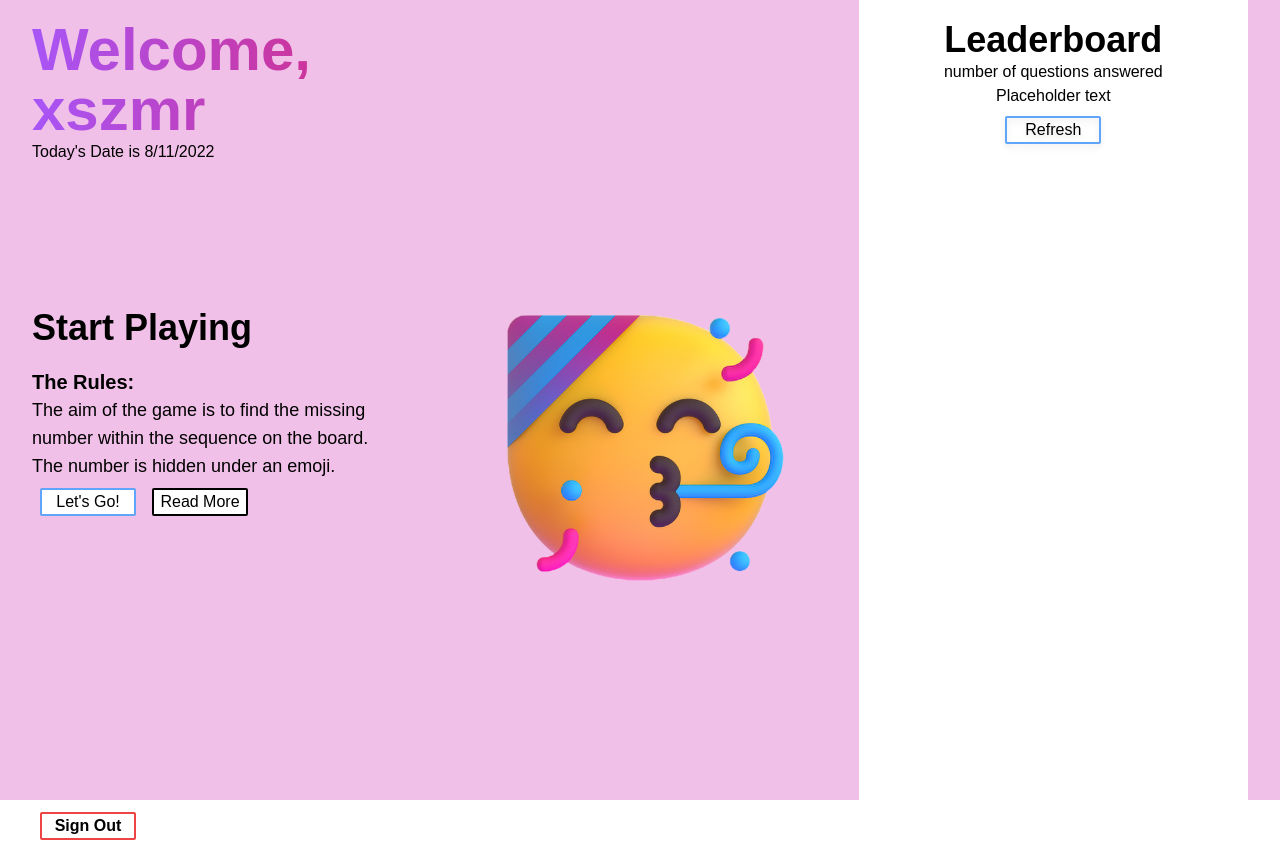
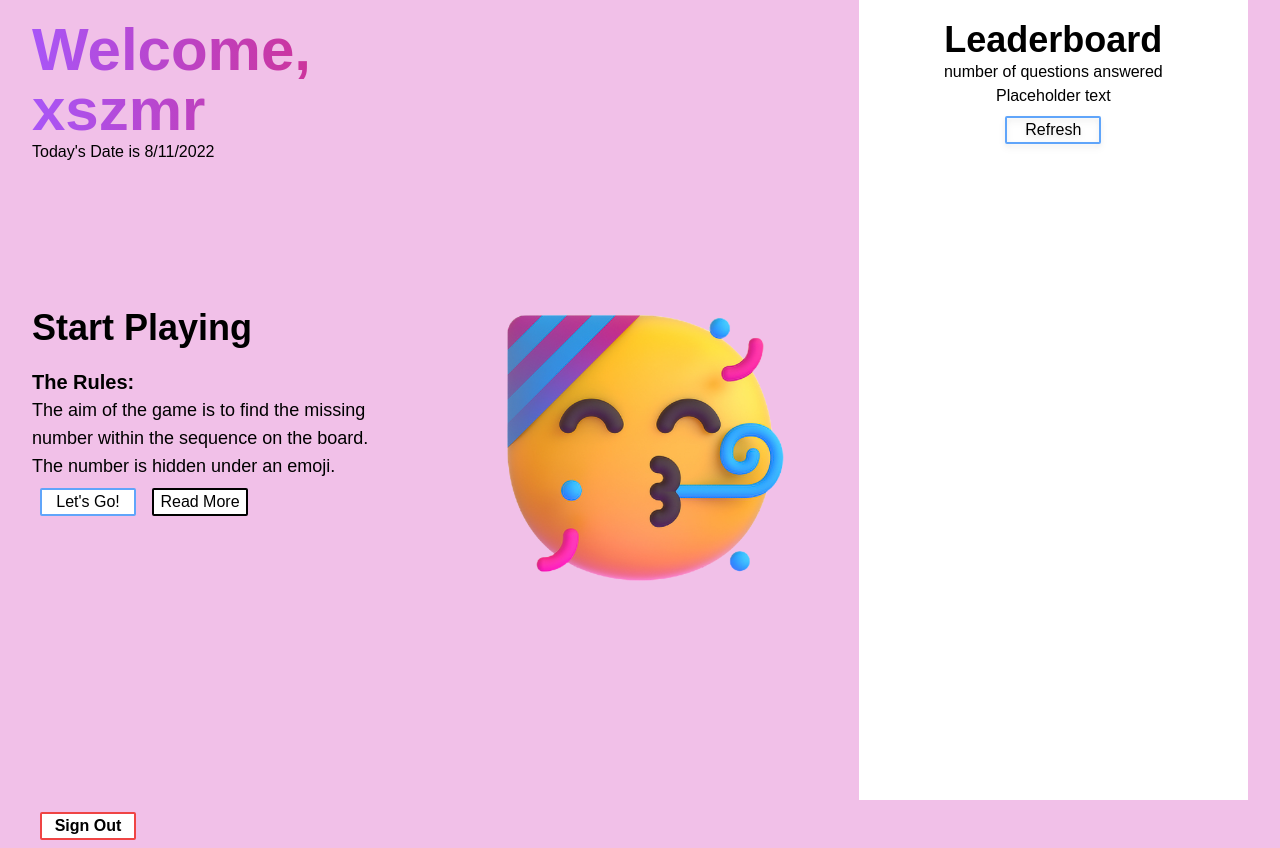
Before and after one commit to LukeSizmur/smileGame, a Next.js app: page /gamePage in a window 1280 px wide. Built offline with nearby package versions, Linux system fonts and the light colour scheme.

Commit message:
small bug fix
There was a background bug with the leaderboard section on mobile, fixed by changing from 100vh to 100%

```diff
--- a/pages/components/GamePageMain.jsx
+++ b/pages/components/GamePageMain.jsx
@@ -2,7 +2,6 @@ import React, {useState, useRef} from 'react'
 import Image from 'next/image';
 import Link from 'next/link';
 import GamePageLeaderboard from './GamePageLeaderboard';
-import {ImCross} from 'react-icons/fa'
 
 const GamePageMain = () => {
     // this gets the current date from the built in Date method
--- a/styles/gamePage.module.css
+++ b/styles/gamePage.module.css
@@ -11,5 +11,5 @@
   padding: 0 2rem;
   color: black;
   background-color: #F1C0E8;
-  height: 100vh;
+  height: 100%;
   }
```
Also changed, not shown: 1 other file (tests, documents, lock files or other folders).
